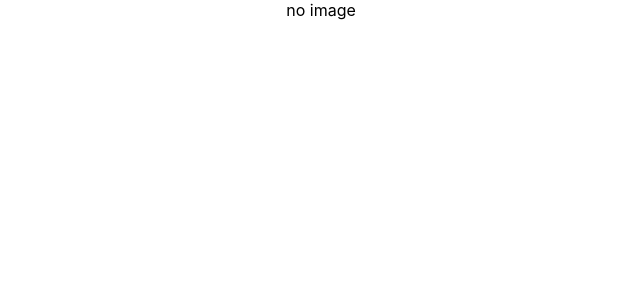
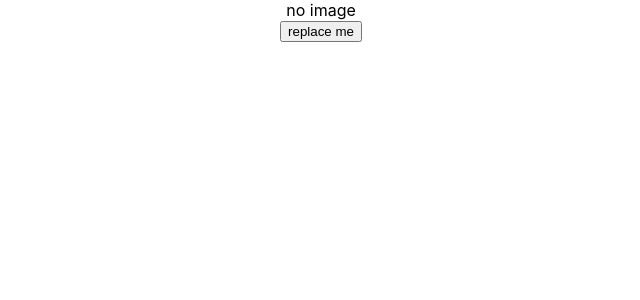
Before and after one commit to rhomatt/kanjimage, a React (Create React App) app: page / in a window 1280 px wide. Shown: the top 300 px of the page, without its empty margins (319-959 px from the left). Built offline with nearby package versions, Linux system fonts and the light colour scheme.

Commit message:
saved some more metadata about the image, made a button component

```diff
--- a/src/component/Button.js
+++ b/src/component/Button.js
@@ -4,7 +4,7 @@ function Button(props){
 
     return(
         <div>
-        <button onClick={props.clickHandler}>
+        <button onClick={clickHandler}>
         {text}
         </button>
         </div>
--- a/src/component/Imagebox.js
+++ b/src/component/Imagebox.js
@@ -1,12 +1,14 @@
 import {useState, useEffect} from 'react';
+import Button from './Button.js';
+import {enlargeImage} from '../logic/processImage.js'
 
 function Imagebox(){
-    const [image, setImage] = useState(null);
+    const [image, setImage] = useState({blob: null, base64: null}); // image metadata
 
     const pasteHandler = (event) => {
         const items = event.clipboardData.items;
 
-            var blob = null;
+        var blob;
         for(var i = 0; i < items.length; i++){ // get the first image
             let item = items[i];
             console.log(item);
@@ -16,12 +18,9 @@ function Imagebox(){
             }
         }
 
+        // there is probably a better way to do this
         var reader = new FileReader();
-        reader.onload = (event) => {
-            let result = event.target.result
-            console.log(result);
-            setImage(result);
-        };
+        reader.onload = event => setImage({blob, base64: event.target.result});
 
         if(blob) // should be null if not an image
             reader.readAsDataURL(blob);
@@ -32,10 +31,16 @@ function Imagebox(){
         document.addEventListener('paste', pasteHandler);
     }, []);
 
+    const clickHandler = () => {
+        enlargeImage(image.blob);
+        console.log("clicked");
+    };
+
     return(
         <>
-        {image ? undefined : 'no image'}
-        <img src={image}/>
+        {image.base64 ? undefined : 'no image'}
+        <img src={image.base64} alt=''/>
+        <Button clickHandler={clickHandler} text="replace me"/>
         </>
     );
 }
```
Lines whose indentation alone changed are shown as unchanged.
